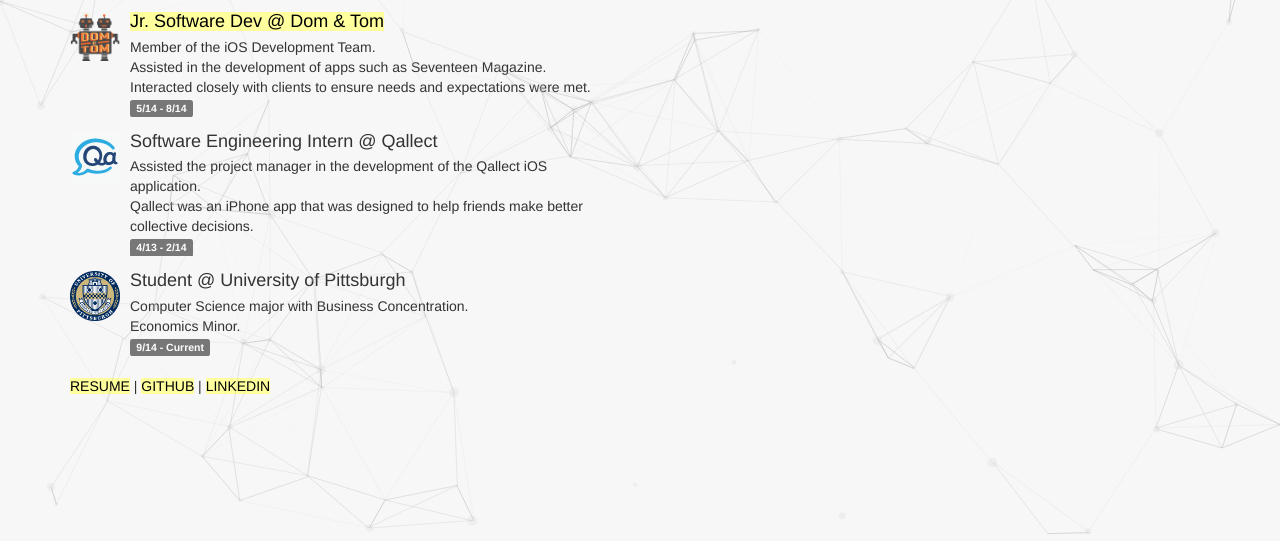
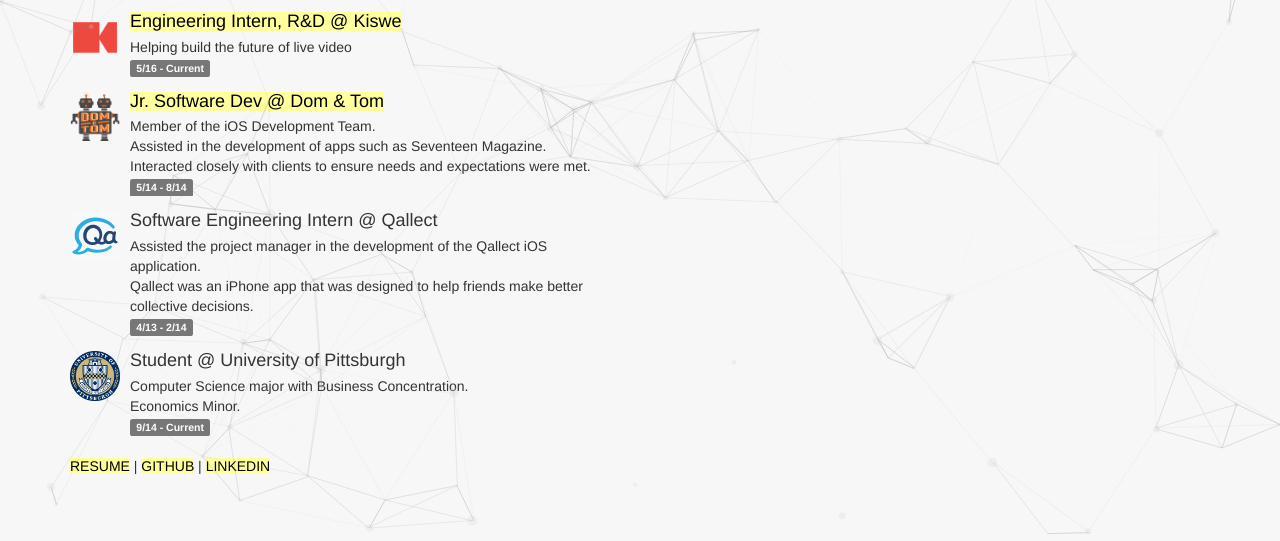
Before and after one commit to dkindler/dkindler.github.io, a plain HTML site: page index.html in a window 1280 px wide. Shown: the part 259-800 px from the top of the page. Drawn offline with nearby package versions, Linux system fonts and the light colour scheme.

Commit message:
add kiswe

```diff
--- a/index.html
+++ b/index.html
@@ -36,6 +36,16 @@
                   <p>Created Dialog, a service that grants businesses the ability to receive text-messages,
                     as well as charge their customers over SMS.</p>
                   <p><span class="label label-default">4/15 - Current</span></p>
+              </div>
+          </li>
+          <li class="media">
+              <div class="media-left">
+                  <img style="width:50px" class="media-object" src="assets/kiswe.png">
+              </div>
+              <div class="media-body">
+                  <a href="http://kiswe.com"><h4 class="media-heading"><span id="highlight">Engineering Intern, R&amp;D @ Kiswe</span></h4></a>
+                  <p>Helping build the future of live video</p>
+                  <p><span class="label label-default">5/16 - Current</span></p>
               </div>
           </li>
           <li class="media">
```
Also changed, not shown: assets/kiswe.png (added), 1 other file.
